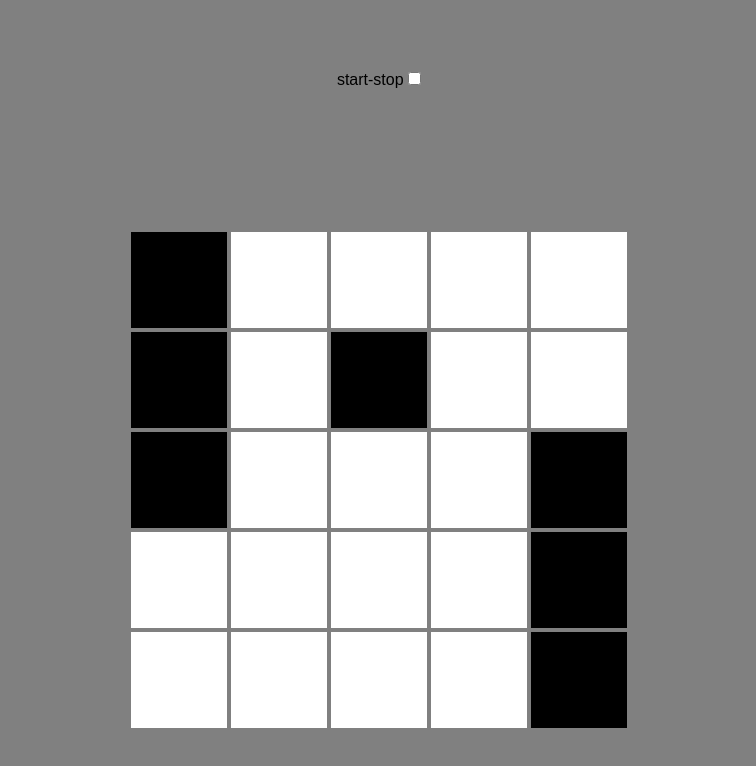
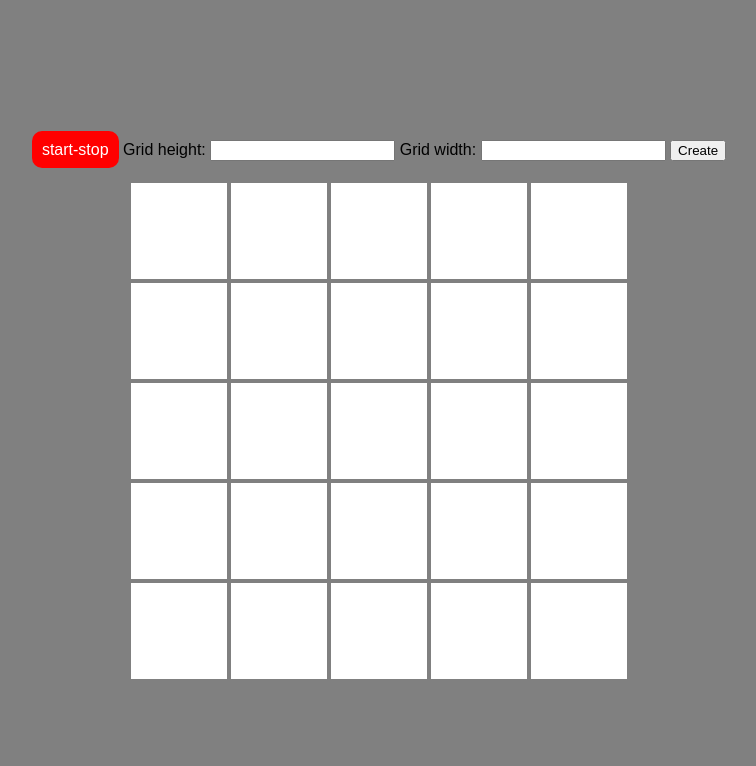
Before and after one commit to areketsuku/202207-w2chwe-alex-caldas, a website: page index.html in a window 1280 px wide. Shown: the whole page, without its empty margins (261-1017 px from the left). Drawn offline with nearby package versions, Linux system fonts and the light colour scheme; files that its build step writes are made by us from their sources.

Commit message:
feature: added header with control option over grid

```diff
--- a/index.html
+++ b/index.html
@@ -10,48 +10,17 @@
   </head>
   <body>
     <header>
-      <form action="">
+      <form id="grid-form" onsubmit="event.preventDefault()">
+        <input type="checkbox" id="start-stop" />
         <label for="start-stop">start-stop</label>
-        <input type="checkbox" id="start-stop" />
+        <label for="height">Grid height:</label>
+        <input type="number" id="height" />
+        <label for="width">Grid width:</label>
+        <input type="number" id="width" />
+        <input type="submit" value="Create" id="submit" />
       </form>
     </header>
-    <main>
-      <div>
-        <span data-neighbours="0" class="alive"></span>
-        <span data-neighbours="0" class="alive"></span>
-        <span data-neighbours="0" class="alive"></span>
-        <span data-neighbours="0"></span>
-        <span data-neighbours="0"></span>
-      </div>
-      <div>
-        <span data-neighbours="0"></span>
-        <span data-neighbours="0"></span>
-        <span data-neighbours="0"></span>
-        <span data-neighbours="0"></span>
-        <span data-neighbours="0"></span>
-      </div>
-      <div>
-        <span data-neighbours="0"></span>
-        <span data-neighbours="0" class="alive"></span>
-        <span data-neighbours="0"></span>
-        <span data-neighbours="0"></span>
-        <span data-neighbours="0"></span>
-      </div>
-      <div>
-        <span data-neighbours="0"></span>
-        <span data-neighbours="0"></span>
-        <span data-neighbours="0"></span>
-        <span data-neighbours="0"></span>
-        <span data-neighbours="0"></span>
-      </div>
-      <div>
-        <span data-neighbours="0"></span>
-        <span data-neighbours="0"></span>
-        <span data-neighbours="0" class="alive"></span>
-        <span data-neighbours="0" class="alive"></span>
-        <span data-neighbours="0" class="alive"></span>
-      </div>
-    </main>
+    <main></main>
     <script type="module" src="js/index-dos.js"></script>
   </body>
 </html>
--- a/js/Class/Grid.js
+++ b/js/Class/Grid.js
@@ -1,5 +1,42 @@
 class Grid {
   div = document.getElementsByTagName("div");
-  gridHeight = 5;
-  gridWidth = 5;
+  gridHeight;
+  gridWidth;
+  interval;
+  speed = 1000;
+  paint = true;
+
+  constructor(inputHeight, inputWidth) {
+    this.gridWidth = inputWidth;
+    this.gridHeight = inputHeight;
+    this.gridBuild();
+  }
+
+  gridBuild() {
+    let newGrid = "";
+    document.getElementsByTagName("main")[0].innerHTML = "";
+    for (let y = 0; y < this.gridHeight; y += 1) {
+      newGrid += "<div>";
+      for (let x = 0; x < this.gridWidth; x += 1) {
+        newGrid += "<span></span>";
+      }
+      newGrid += "</div>";
+    }
+    document.getElementsByTagName("main")[0].innerHTML = newGrid;
+  }
+
+  startGame() {
+    if (document.getElementById("start-stop").checked) {
+      this.paint = false;
+      this.interval = window.setInterval(() => {
+        console.log("tic-tac");
+      }, this.speed);
+    } else {
+      window.clearInterval(this.interval);
+      this.interval = null;
+      this.paint = true;
+    }
+  }
 }
+
+export default Grid;
--- a/js/index-dos.js
+++ b/js/index-dos.js
@@ -1,8 +1,17 @@
-let interval;
-let paint = true;
+import Grid from "./Class/Grid.js";
+
+let ThisGrid = new Grid(5, 5);
+let gridWidth;
+let gridHeight;
+
+document.getElementById("submit").addEventListener("click", () => {
+  gridWidth = document.getElementById("width").value;
+  gridHeight = document.getElementById("height").value;
+  ThisGrid = new Grid(gridHeight, gridWidth);
+});
 
 document.addEventListener("click", (e) => {
-  if (paint) {
+  if (ThisGrid.paint) {
     if (e.target.className === "alive") {
       e.target.classList.remove("alive");
     } else {
@@ -11,15 +20,6 @@ document.addEventListener("click", (e) => {
   }
 });
 
-document.getElementById("start-stop").addEventListener("change", (e) => {
-  if (document.getElementById("start-stop").checked) {
-    paint = false;
-    interval = window.setInterval(() => {
-      console.log("a");
-    }, 1000);
-  } else {
-    window.clearInterval(interval);
-    interval = null;
-    paint = true;
-  }
+document.getElementById("start-stop").addEventListener("change", () => {
+  ThisGrid.startGame();
 });
--- a/sass/styles.scss
+++ b/sass/styles.scss
@@ -9,8 +9,34 @@ body {
   width: 100vw;
   height: 100vh;
   background-color: grey;
-  display: grid;
-  place-items: center;
+  display: flex;
+  flex-direction: column;
+  justify-content: center;
+  align-items: center;
+}
+main {
+  width: fit-content;
+  height: fit-content;
+}
+form {
+  margin: 20px 0;
+}
+label[for="start-stop"] {
+  cursor: pointer;
+}
+input[type="checkbox"] {
+  display: none;
+  + label[for="start-stop"] {
+    border-radius: 10px;
+    color: white;
+    background-color: red;
+    padding: 10px;
+  }
+  &:checked {
+    + label[for="start-stop"] {
+      background-color: green;
+    }
+  }
 }
 main {
   background-color: white;
```
